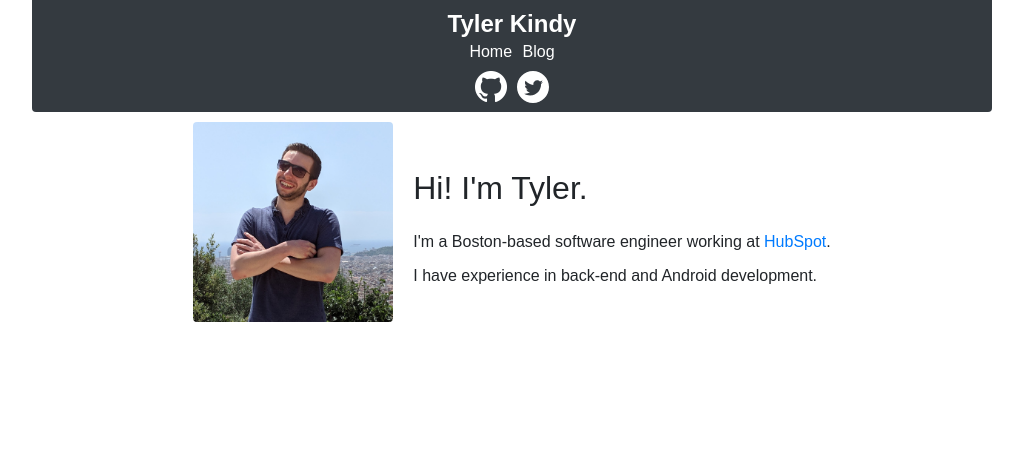
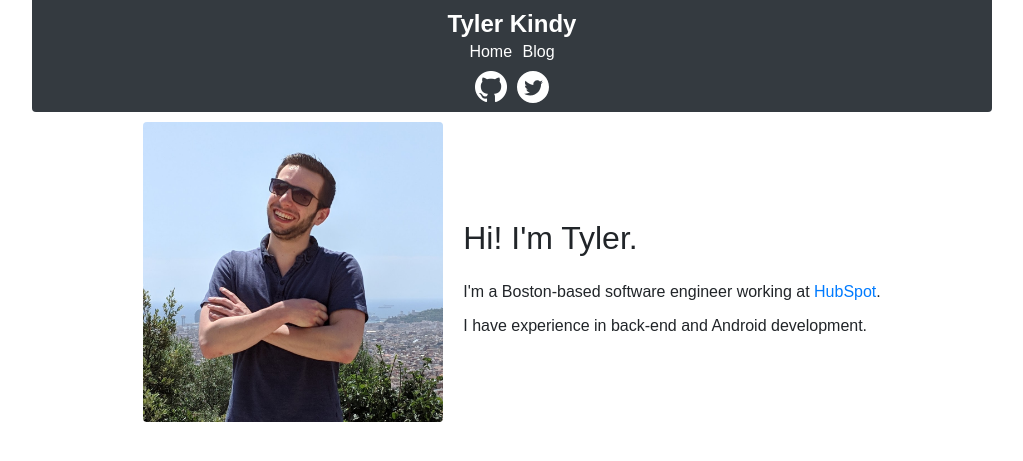
Before and after one commit to tkindy/website, a Jekyll site: the page built from index.html, in a window 1280 px wide. Shown: the top 461 px of the page, without its empty margins (128-1151 px from the left). Built offline with Jekyll 4.4.1, drawn with Linux system fonts in a browser that asks for light colours.

Commit message:
Increase image size

```diff
--- a/_sass/main.scss
+++ b/_sass/main.scss
@@ -73,8 +73,8 @@ nav {
 
 .me-img {
   border-radius: 4px;
-  flex: 0 1 200px;
-  max-width: 200px;
+  flex: 0 1 300px;
+  max-width: 300px;
 }
 
 .me-description {
```
